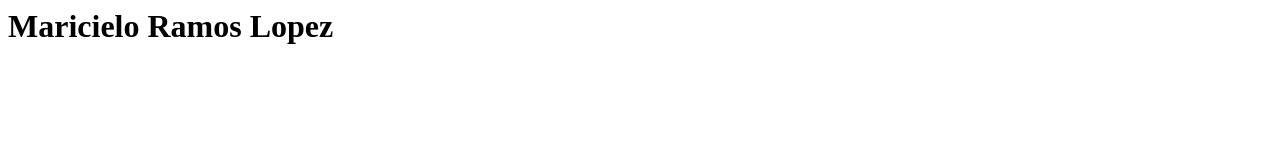
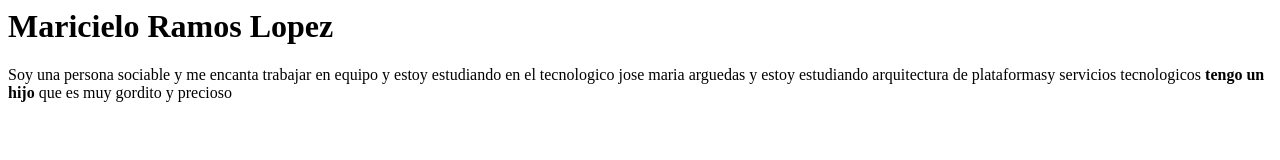
Before and after one commit to Maricielo9932/Portafolio, a plain HTML site: page index.html in a window 1280 px wide. Drawn offline with Linux system fonts and the light colour scheme.

Commit message:
feat:agregar descripcion

```diff
--- a/index.html
+++ b/index.html
@@ -1 +1,2 @@
 <h1>Maricielo Ramos Lopez</h1>
+<p>Soy una persona sociable y me encanta trabajar en equipo y estoy estudiando en el tecnologico jose maria arguedas y estoy estudiando arquitectura de plataformasy servicios tecnologicos <strong>tengo un hijo</strong> que es muy gordito y precioso</p>
```
